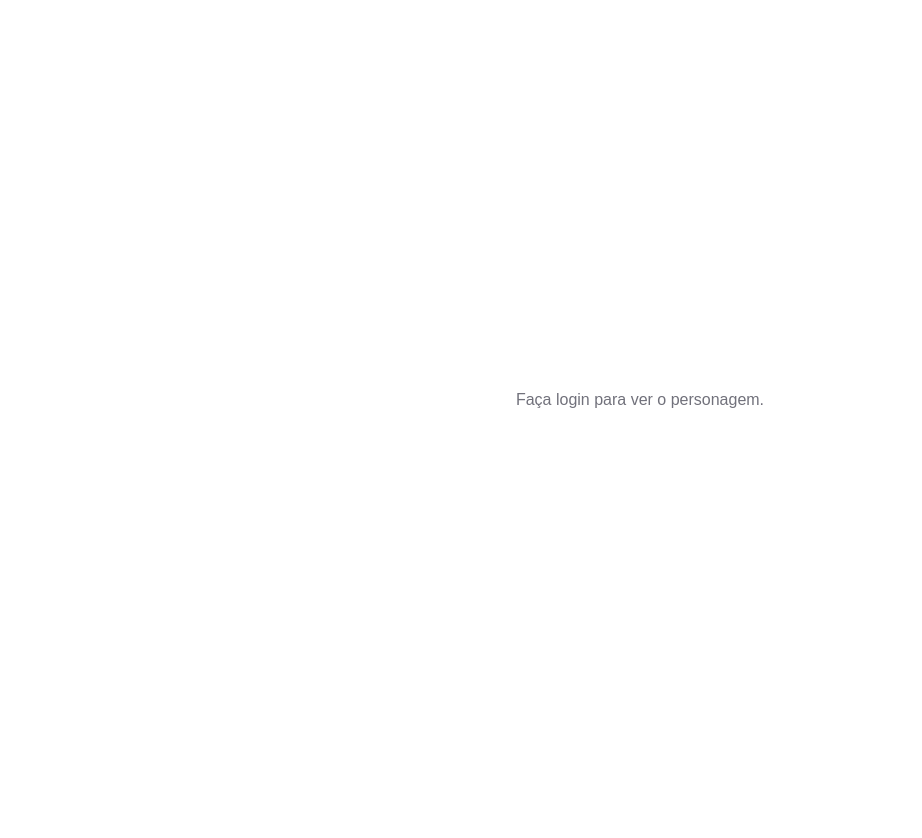
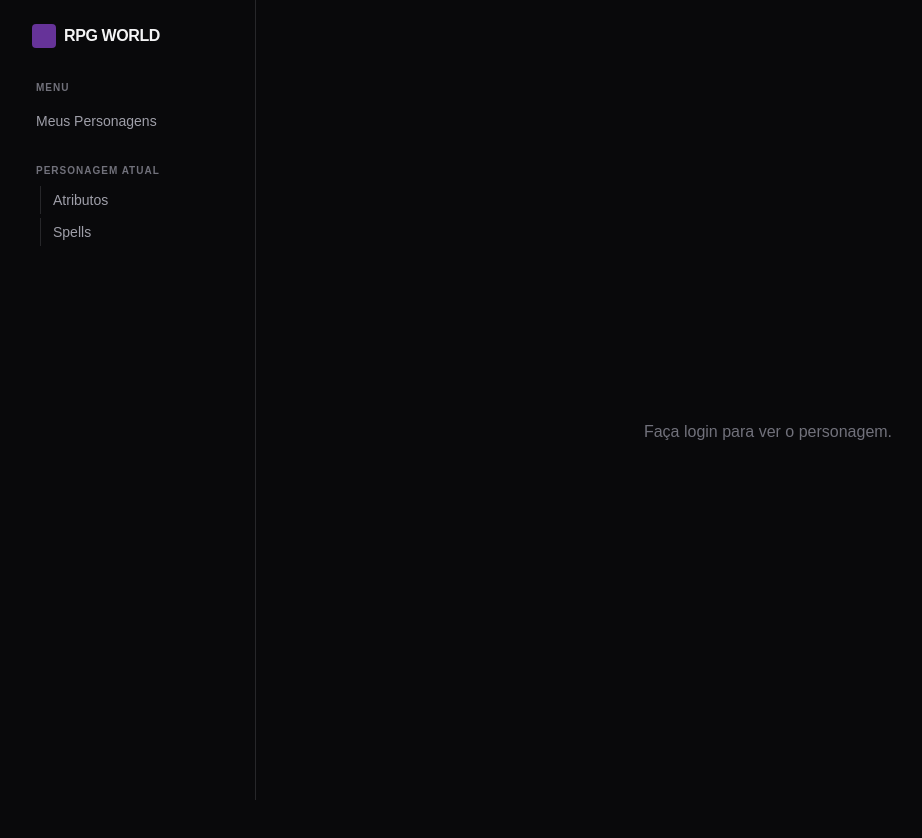
Before and after one commit to rebecamorais/rpg-world, a Next.js app: page /characters/1 in a window 1280 px wide. Shown: the top 838 px of the page, without its empty margins (0-922 px from the left). Before the commit the page ends 800 px from the top, so only its background shows below. Built offline with nearby package versions, Linux system fonts and the light colour scheme.

Commit message:
add sidebar and move frontend utils

```diff
--- /dev/null
+++ b/app/characters/layout.tsx
@@ -0,0 +1,60 @@
+'use client';
+
+import { useParams } from 'next/navigation';
+
+import { NavItem } from '@/frontend/components/ui/nav-item';
+
+export default function CharactersLayout({
+  children,
+}: {
+  children: React.ReactNode;
+}) {
+  const params = useParams();
+  const characterId = params?.id;
+
+  return (
+    <div className="flex min-h-screen bg-[#09090b] text-zinc-100">
+      {/* Sidebar */}
+      <aside className="fixed h-full w-64 overflow-y-auto border-r border-zinc-800 bg-[#09090b] p-6">
+        <div className="mb-8 flex items-center gap-2 px-2">
+          <div className="h-6 w-6 rounded bg-[#663399]" />
+          <span className="font-bold tracking-tight">RPG WORLD</span>
+        </div>
+
+        <nav className="flex flex-col gap-6">
+          <section>
+            <p className="mb-2 px-3 text-[10px] font-bold tracking-widest text-zinc-500 uppercase">
+              Menu
+            </p>
+            <NavItem href="/characters" label="Meus Personagens" />
+          </section>
+
+          {characterId && (
+            <section className="animate-in fade-in slide-in-from-left-2 duration-300">
+              <p className="mb-2 px-3 text-[10px] font-bold tracking-widest text-[#663399] text-zinc-500 uppercase">
+                Personagem Atual
+              </p>
+              <div className="flex flex-col gap-1">
+                <NavItem
+                  href={`/characters/${characterId}`}
+                  label="Atributos"
+                  isSubItem
+                />
+                <NavItem
+                  href={`/characters/${characterId}/spells`}
+                  label="Spells"
+                  isSubItem
+                />
+              </div>
+            </section>
+          )}
+        </nav>
+      </aside>
+
+      {/* Main Content Area */}
+      <main className="ml-64 min-h-screen flex-1">
+        <div className="mx-auto max-w-5xl px-6 py-8">{children}</div>
+      </main>
+    </div>
+  );
+}
--- a/package.json
+++ b/package.json
@@ -27,6 +27,7 @@
     "@types/react-dom": "^19",
     "eslint": "^9",
     "eslint-config-next": "16.1.6",
+    "eslint-config-prettier": "^10.1.8",
     "prettier": "^3.8.1",
     "prettier-plugin-tailwindcss": "^0.7.2",
     "tailwindcss": "^4",
--- a/src/frontend/components/SavingThrowsSection.tsx
+++ b/src/frontend/components/SavingThrowsSection.tsx
@@ -1,14 +1,12 @@
 'use client';
 
-import React from 'react';
-
-import { cn } from '@/backend/lib/utils';
 import {
   Card,
   CardContent,
   CardHeader,
   CardTitle,
 } from '@/frontend/components/ui/card';
+import { cn } from '@/frontend/lib/utils';
 import { calculateSavingThrow } from '@/systems/dnd5e/calculations';
 import { ATTRIBUTE_KEYS, ATTRIBUTE_LABELS } from '@/systems/dnd5e/constants';
 import type { AttributeKey } from '@/systems/dnd5e/types';
--- a/src/frontend/components/SkillsSection.tsx
+++ b/src/frontend/components/SkillsSection.tsx
@@ -1,14 +1,12 @@
 'use client';
 
-import React from 'react';
-
-import { cn } from '@/backend/lib/utils';
 import {
   Card,
   CardContent,
   CardHeader,
   CardTitle,
 } from '@/frontend/components/ui/card';
+import { cn } from '@/frontend/lib/utils';
 import type { AttributeKey } from '@/systems/dnd5e';
 import { calculateSkillValue } from '@/systems/dnd5e/calculations';
 import {
--- a/src/frontend/components/ui/badge.tsx
+++ b/src/frontend/components/ui/badge.tsx
@@ -1,6 +1,6 @@
 import * as React from 'react';
 
-import { cn } from '@/backend/lib/utils';
+import { cn } from '@/frontend/lib/utils';
 
 export interface BadgeProps extends React.HTMLAttributes<HTMLDivElement> {
   variant?: 'default' | 'secondary' | 'destructive' | 'outline';
--- a/src/frontend/components/ui/input.tsx
+++ b/src/frontend/components/ui/input.tsx
@@ -1,6 +1,6 @@
 import * as React from 'react';
 
-import { cn } from '@/backend/lib/utils';
+import { cn } from '@/frontend/lib/utils';
 
 export type InputProps = React.InputHTMLAttributes<HTMLInputElement>;
 
--- /dev/null
+++ b/src/frontend/components/ui/nav-item.tsx
@@ -0,0 +1,27 @@
+import Link from 'next/link';
+
+import { cn } from '@/frontend/lib/utils';
+
+interface NavItemProps {
+  href: string;
+  label: string;
+  isActive?: boolean;
+  isSubItem?: boolean;
+}
+
+export function NavItem({ href, label, isActive, isSubItem }: NavItemProps) {
+  return (
+    <Link
+      href={href}
+      className={cn(
+        'flex items-center rounded-lg px-3 py-2 text-sm font-medium transition-all duration-200',
+        'hover:bg-[#663399]/10 hover:text-[#663399]',
+        isActive ? 'bg-[#663399]/10 font-bold text-[#663399]' : 'text-zinc-400',
+        isSubItem &&
+          'ml-4 rounded-none border-l border-zinc-800 py-1 hover:border-[#663399]',
+      )}
+    >
+      {label}
+    </Link>
+  );
+}
```
Also changed, not shown: src/frontend/components/ui/card.tsx (+4 -4 lines), src/frontend/lib/utils.ts (renamed from src/backend/lib/utils.ts), 1 other file (tests, documents, lock files or other folders).
